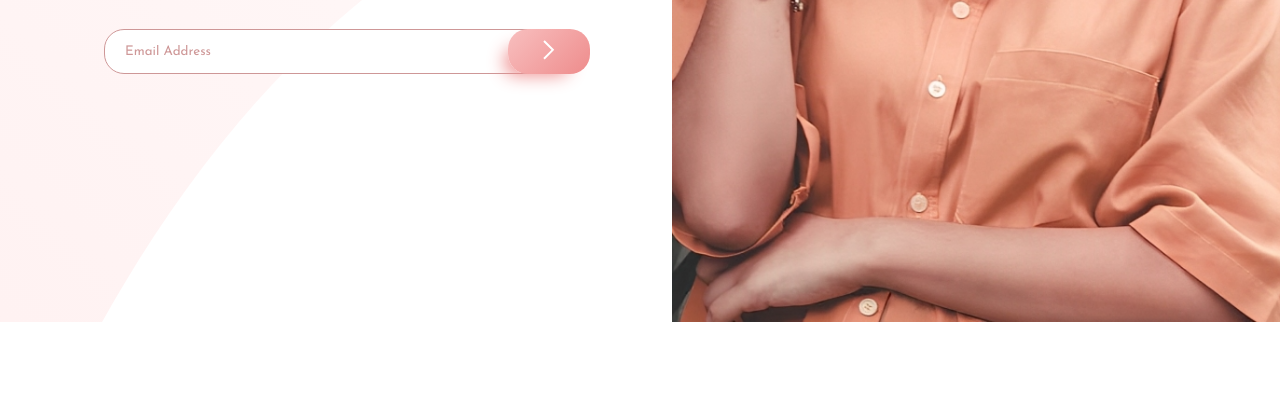
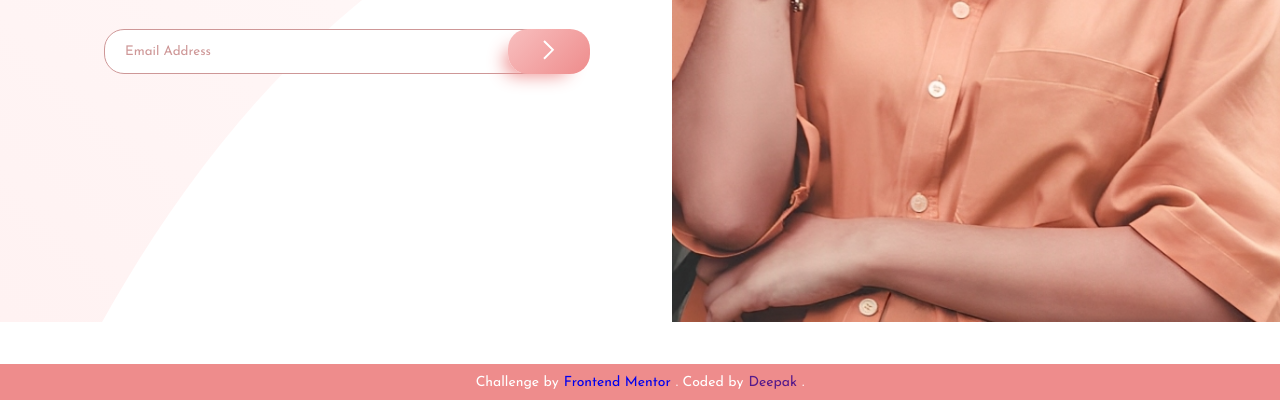
Before and after one commit to D-pak24/coming-soon-landing-page, a plain HTML site: page index.html in a window 1280 px wide. Shown: the part 478-878 px from the top of the page. Before the commit the page ends 800 px from the top, so only its background shows below. Drawn offline with Linux system fonts and the light colour scheme.

Commit message:
added a footer

```diff
--- a/index.html
+++ b/index.html
@@ -58,6 +58,12 @@
       </div>
       <div class="desktop"></div>
     </div>
+    <footer class="attribution">
+      Challenge by
+      <a href="https://www.frontendmentor.io?ref=challenge" target="_blank">
+        Frontend Mentor</a
+      >. Coded by <a href=""> Deepak</a>.
+    </footer>
     <script src="script.js"></script>
   </body>
 </html>
--- a/style.css
+++ b/style.css
@@ -131,7 +131,22 @@ button:hover {
     hsl(0, 50%, 84%) 100%
   );
 }
-
+.attribution {
+  margin-top: 3em;
+  position: sticky;
+  top: 100%;
+  font-size: 14px;
+  color: #fff;
+  background-color: #ee8c8c;
+  padding: 0.4em 0;
+  display: flex;
+  align-items: center;
+  justify-content: center;
+}
+.attribution a {
+  padding: 5px;
+  text-decoration: none;
+}
 form.error small {
   display: block;
 }
```
